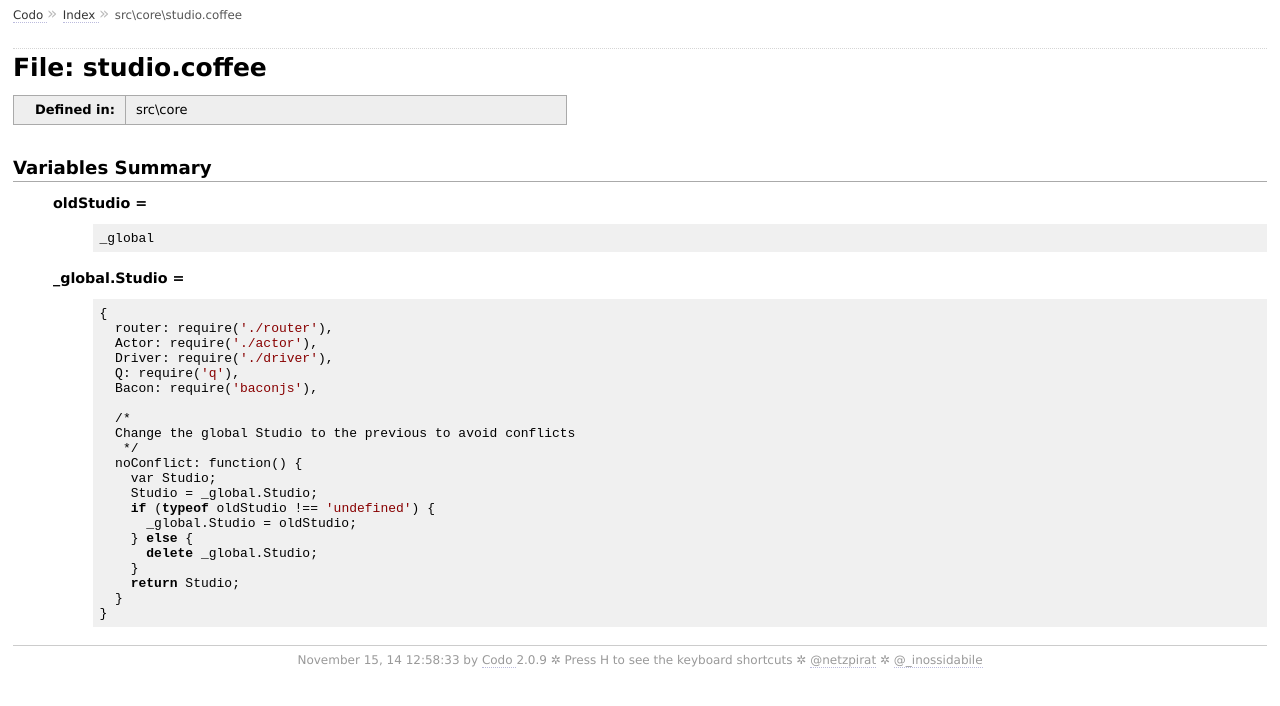
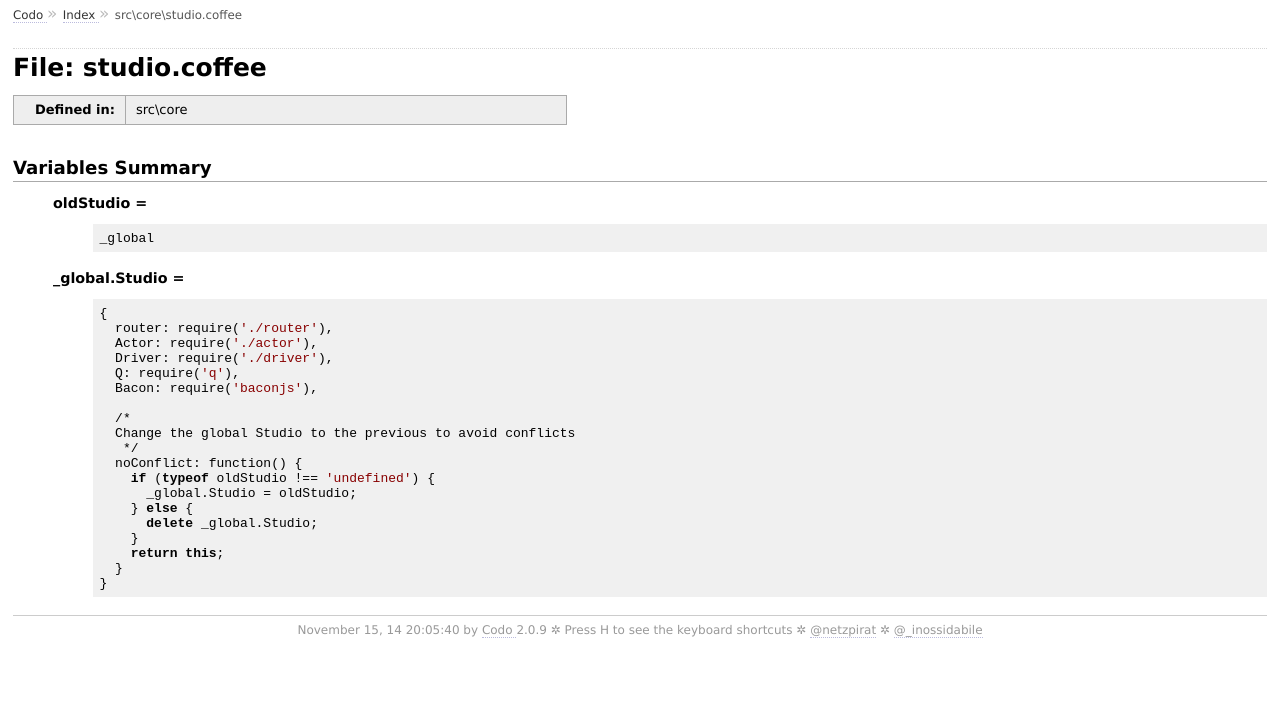
Before and after one commit to ericholiveira/studio, a website: page docs/file/src/core/studio.coffee.html in a window 1280 px wide. Drawn offline with Linux system fonts and the light colour scheme; files that its build step writes are made by us from their sources; files whose address does not match are found by name.

Commit message:
update documentation

```diff
--- a/docs/file/src/core/studio.coffee.html
+++ b/docs/file/src/core/studio.coffee.html
@@ -59,14 +59,12 @@
   Change the global Studio to the previous to avoid conflicts
    *&#47;
   noConflict: function() {
-    var Studio;
-    Studio = _global.Studio;
     if (typeof oldStudio !== &#39;undefined&#39;) {
       _global.Studio = oldStudio;
     } else {
       delete _global.Studio;
     }
-    return Studio;
+    return this;
   }
 }</code></pre>
 
@@ -74,7 +72,7 @@
 </dl>
     </div>
     <div id='footer'>
-  November 15, 14 12:58:33 by
+  November 15, 14 20:05:40 by
   <a href='https://github.com/coffeedoc/codo' title='CoffeeScript API documentation generator'>
     Codo
   </a>
```
Also changed, not shown: docs/alphabetical_index.html (+1 -1 lines), docs/class/Actor.html (+1 -1 lines), docs/class/BaseClass.html (+1 -1 lines), docs/class/Driver.html (+1 -1 lines), docs/class/Router.html (+1 -1 lines), docs/extra/README.md.html (+1 -1 lines), docs/file/src/core/actor.coffee.html (+1 -1 lines), docs/file/src/core/driver.coffee.html (+1 -1 lines), docs/file/src/core/router.coffee.html (+1 -1 lines), docs/file/src/core/util/arrayUtil.coffee.html (+1 -1 lines), docs/file/src/core/util/baseClass.coffee.html (+1 -1 lines), docs/file/src/core/util/clone.coffee.html (+1 -1 lines), docs/file/src/core/util/timer.coffee.html (+1 -1 lines).
